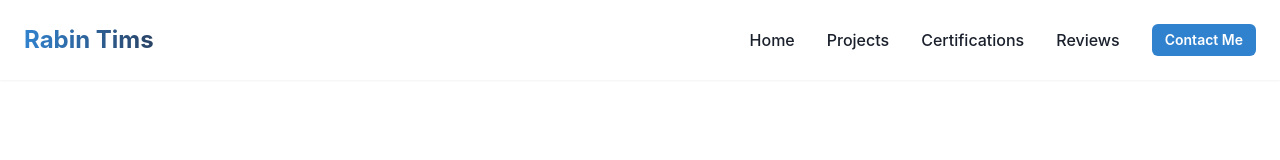
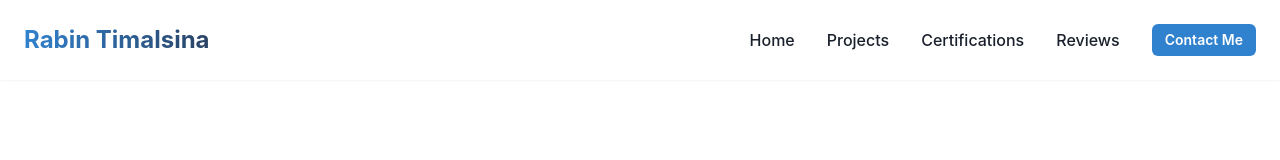
Before and after one commit to Rabin-Timalsina0/rabin-portfolio, a React (Vite) app: page / in a window 1280 px wide. Shown: the top 160 px of the page. Built offline with nearby package versions, Linux system fonts and the light colour scheme.

Commit message:
Update Navbar.jsx

```diff
--- a/src/components/Navbar.jsx
+++ b/src/components/Navbar.jsx
@@ -77,7 +77,7 @@ const Navbar = () => {
             fontSize="2xl"
             fontWeight="bold"
           >
-            Rabin Tims
+            Rabin Timalsina
           </Text>
         </Flex>
 
```
